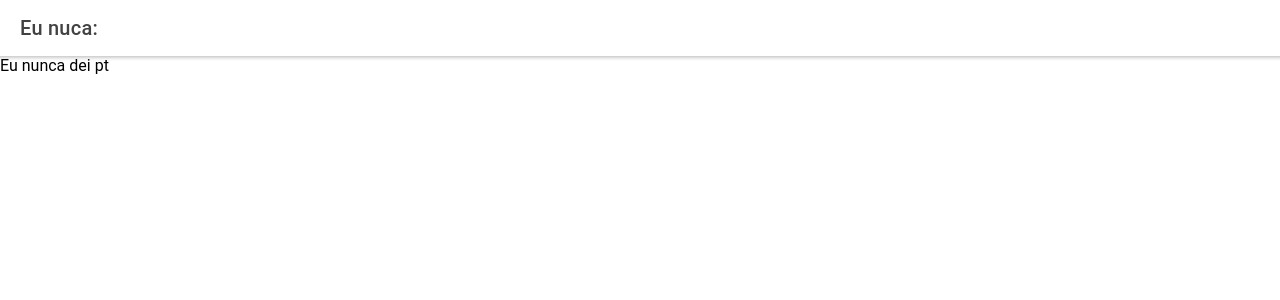
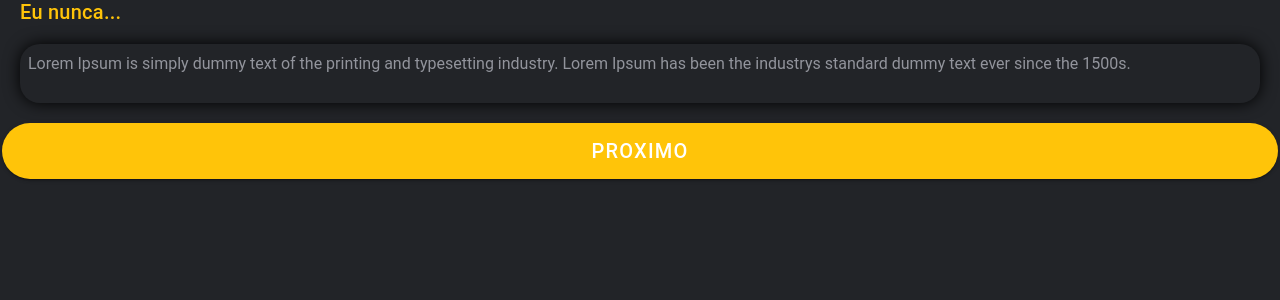
Before and after one commit to victor-luiz/i-never-friends, a React (Create React App) app: page /card in a window 1280 px wide. Shown: the top 300 px of the page. Built offline with nearby package versions, Linux system fonts and the light colour scheme.

Commit message:
edit home and card

```diff
--- /dev/null
+++ b/src/pages/Card.css
@@ -0,0 +1,26 @@
+/* ion-content.content {
+  height: 100vh;
+  padding: 20px;
+
+  display: flex;
+  flex-direction: row;
+  align-items: center;
+  justify-content: center;
+} */
+
+/* ion-textarea.message {
+  --background: var(--ion-color-medium);
+  --border-radius: 20px 20px 20px 20px;
+} */
+
+.message {
+  /* border: solid 2px black; */
+  border-radius: 20px;
+  margin: 20px;
+  box-shadow: 0 0 1em black;
+}
+
+ion-button#btnNext {
+  --color: white;
+  --background: var(--ion-color-warning);
+}
--- a/src/pages/Card.tsx
+++ b/src/pages/Card.tsx
@@ -1,14 +1,27 @@
-import { IonPage, IonContent, IonApp, IonHeader, IonToolbar, IonTitle } from '@ionic/react';
+import { IonPage, IonContent, IonTitle, IonTextarea, IonButton } from '@ionic/react';
+import './Card.css'
+
 const Card: React.FC = () => {
   return (
     <IonPage>
-      <IonHeader>
-      <IonToolbar>
-          <IonTitle>Eu nuca:</IonTitle>
-        </IonToolbar>
-      </IonHeader>
-      <IonContent fullscreen>
-        Eu nunca dei pt
+      <IonContent color={'dark'} fullscreen>
+        <IonTitle color={'warning'}>Eu nunca...</IonTitle>
+        <div className="message">
+          <IonTextarea
+            color={'medium'}
+            readonly={true}
+            autoGrow={true}
+            value={'Lorem Ipsum is simply dummy text of the printing and typesetting industry. Lorem Ipsum has been the industrys standard dummy text ever since the 1500s.'}
+          />
+        </div>
+        <IonButton
+          id="btnNext"
+          shape='round'
+          size='large'
+          expand='block'
+        >
+          Proximo
+        </IonButton>
       </IonContent>
     </IonPage>
   )
--- a/src/pages/Home.css
+++ b/src/pages/Home.css
@@ -17,6 +17,14 @@
   color: teal;
 }
 
+.content .buttons {
+  padding: 20px;
+
+  display: flex;
+  flex-direction: column;
+  gap: 5px;
+}
+
 footer {
   text-align: center;
 }
--- a/src/pages/Home.tsx
+++ b/src/pages/Home.tsx
@@ -1,22 +1,58 @@
-import { IonButton, IonContent , IonPage, IonTitle, IonToolbar } from '@ionic/react';
+import { IonButton, IonContent, IonModal, IonPage, IonToolbar, IonButtons, IonIcon, IonItem, IonInput } from '@ionic/react';
+import { add, arrowForward, close, trashBin } from 'ionicons/icons'
+import { useRef, useState } from 'react';
+
+
 import './Home.css'
 
 const Home: React.FC = () => {
+  const [friends, setFriends] = useState<string[]>([''])
+
+  const modal = useRef<HTMLIonModalElement>(null);
+
+  function dismiss() {
+    modal.current?.dismiss();
+  }
+
+  function addNewFriend() {
+    setFriends([...friends, '']);
+  }
+
+  function removeFriend(position: number) {
+    const updateFriends = friends.filter((value, index) => position !== index);
+
+    setFriends(updateFriends);
+  }
+
+  function handleSaveFriend(position: number, value: string) {
+    const updateFriends = friends.map((friend, index) => {
+      if (index === position) {
+        return value
+      } else {
+        return friend
+      }
+    });
+
+    setFriends(updateFriends);
+  }
+
   return (
     <IonPage>
       <IonContent color={'dark'} fullscreen>
         <main className='content'>
           <span>Eu Nunca</span>
-          <div>
+          <div className='buttons'>
             <IonButton
               shape='round'
               size='large'
               expand='block'
               color={'warning'}
+              routerLink="/card"
             >
               Iniciar
             </IonButton>
             <IonButton
+              id='open-modal'
               shape='round'
               size='large'
               expand='block'
@@ -30,6 +66,52 @@ const Home: React.FC = () => {
         <footer>
           <span>Power by Victor</span>
         </footer>
+        <IonModal id="example-modal" ref={modal} trigger="open-modal">
+          <IonContent color={'dark'}>
+            <IonToolbar color={'warning'}>
+              <IonButtons>
+                <IonButton color="dark" onClick={dismiss}>
+                  <IonIcon icon={close} />
+                </IonButton>
+              </IonButtons>
+              <IonButtons slot="end">
+                <IonButton slot='end' color="dark" onClick={dismiss} routerLink="/card">
+                  <IonIcon icon={arrowForward} />
+                </IonButton>
+              </IonButtons>
+            </IonToolbar>
+            {friends.map((friend, index) => {
+              return (
+                <IonItem key={index} color={'dark'}>
+                  <IonInput
+                    name='friend'
+                    placeholder='Digite o nome'
+                    value={friend}
+                    onIonChange={event => handleSaveFriend(index, event.detail.value!)}
+                  />
+                  <IonButtons slot='end'>
+                    <IonButton onClick={addNewFriend}>
+                      <IonIcon
+                        icon={add}
+                        color={'success'}
+                      />
+                    </IonButton>
+                    <IonButton
+                      disabled={friends.length < 2}
+                      onClick={() => removeFriend(index)}
+                      slot="icon-only"
+                    >
+                      <IonIcon
+                        icon={trashBin}
+                        color={'danger'}
+                      />
+                    </IonButton>
+                  </IonButtons>
+                </IonItem>
+              );
+            })}
+          </IonContent>
+        </IonModal>
       </IonContent>
     </IonPage>
   );
```
